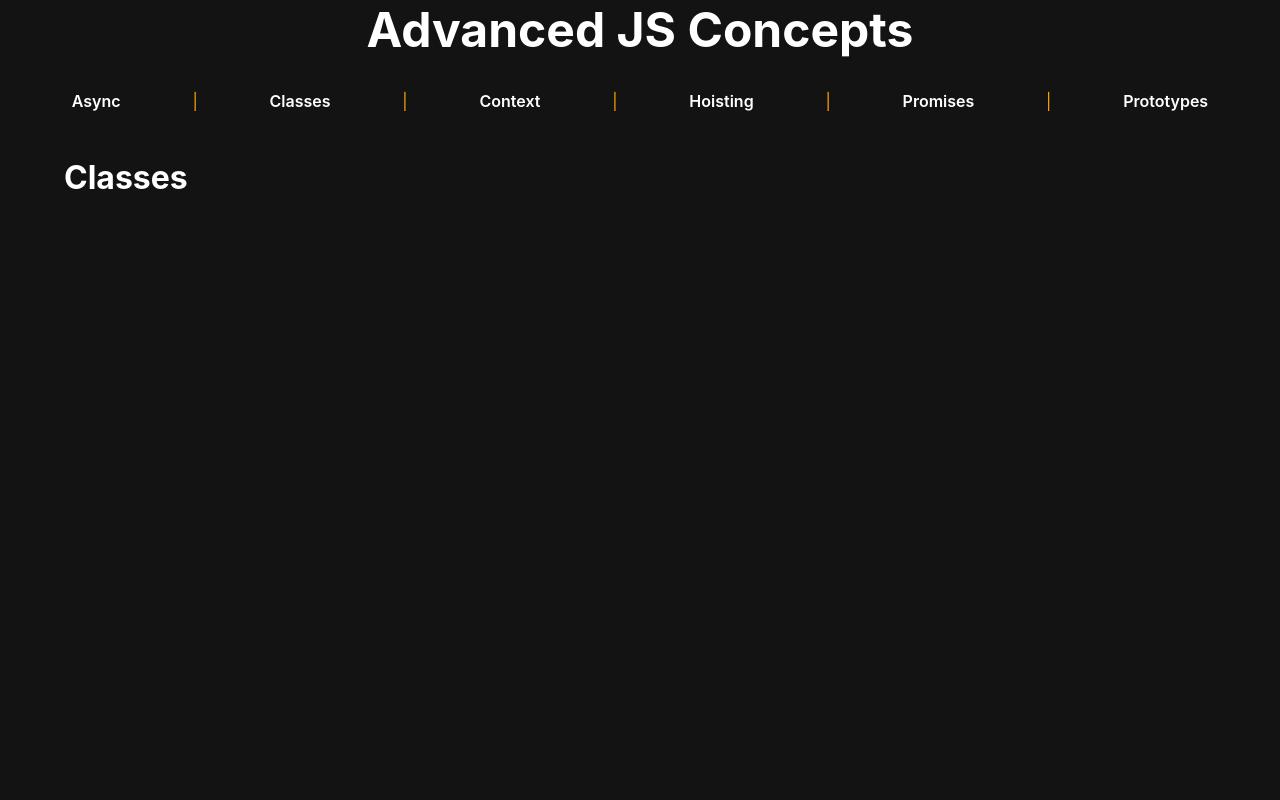
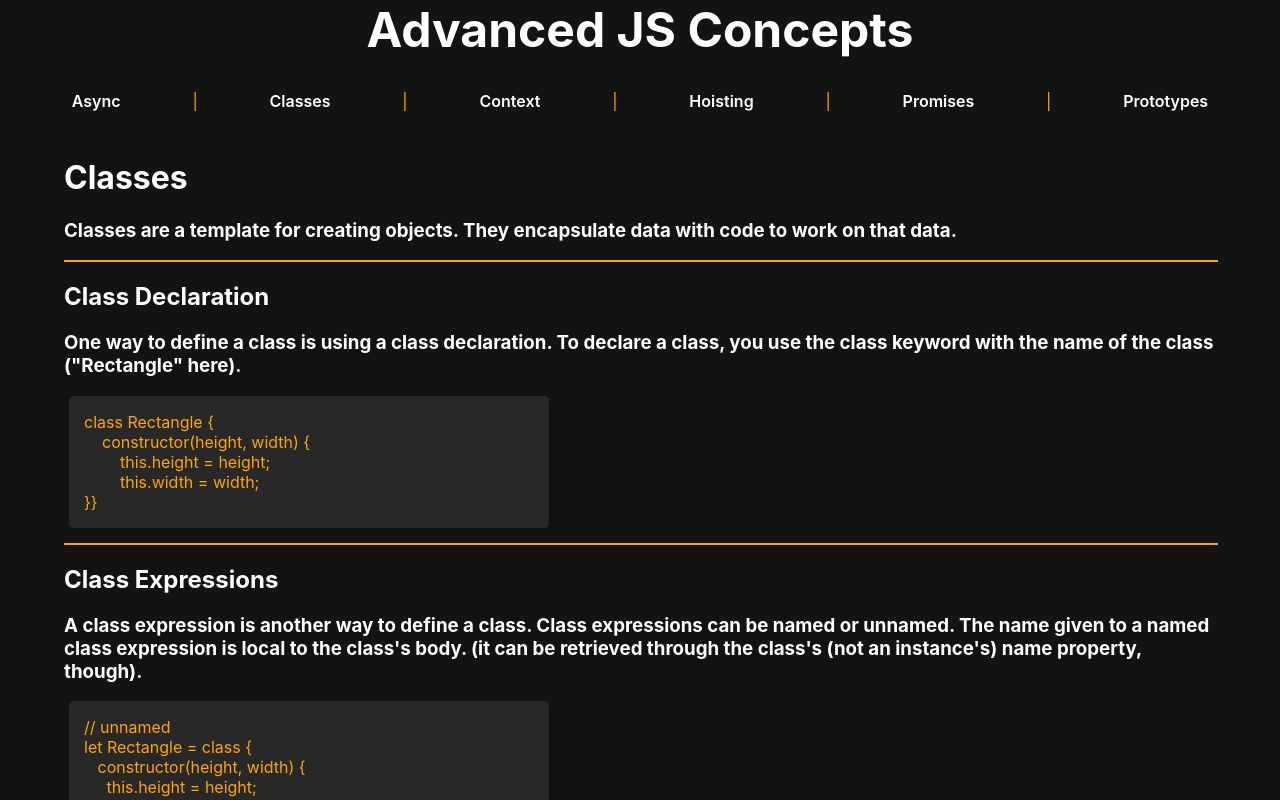
Before and after one commit to DKBoston15/advancedjsconcepts, a React (Create React App) app: page / in a window 1280 px wide. Both pictures are taken after a click on the item "Classes". Shown: the top 800 px of the page. Built offline with nearby package versions, Linux system fonts and the light colour scheme.

Commit message:
Classes Content - Declarations - Expressions - Extension/Inheritance

```diff
--- a/src/components/Classes.js
+++ b/src/components/Classes.js
@@ -1,9 +1,72 @@
 import "../App.css";
+import CodeBlock from "./CodeBlock";
 
 function Classes() {
     return (
         <div className="mainContent">
             <h1>Classes</h1>
+            <h3>
+                Classes are a template for creating objects. They encapsulate
+                data with code to work on that data.
+            </h3>
+            <hr />
+            <h2>Class Declaration</h2>
+            <h3>
+                One way to define a class is using a class declaration. To
+                declare a class, you use the class keyword with the name of the
+                class ("Rectangle" here).
+            </h3>
+            <CodeBlock
+                code={{
+                    __html: `class Rectangle {<br>&nbsp&nbsp&nbsp&nbspconstructor(height, width) {<br>&nbsp&nbsp&nbsp&nbsp&nbsp&nbsp&nbsp&nbspthis.height = height;<br>&nbsp&nbsp&nbsp&nbsp&nbsp&nbsp&nbsp&nbspthis.width = width;<br>}}`
+                }}
+            />
+            <hr />
+            <h2>Class Expressions</h2>
+            <h3>
+                A class expression is another way to define a class. Class
+                expressions can be named or unnamed. The name given to a named
+                class expression is local to the class's body. (it can be
+                retrieved through the class's (not an instance's) name property,
+                though).
+            </h3>
+            <CodeBlock
+                code={{
+                    __html: `// unnamed<br>let Rectangle = class {<br> &nbsp&nbsp constructor(height, width) {<br> &nbsp&nbsp&nbsp&nbsp   this.height = height;<br> &nbsp&nbsp&nbsp&nbsp   this.width = width;<br> &nbsp&nbsp }<br>};<br>console.log(Rectangle.name);<br>// output: "Rectangle"<br><br>// named<br>let Rectangle = class Rectangle2 {<br>&nbsp&nbsp  constructor(height, width) {<br> &nbsp&nbsp&nbsp&nbsp   this.height = height;<br> &nbsp&nbsp&nbsp&nbsp   this.width = width;<br> &nbsp&nbsp }<br>};<br>console.log(Rectangle.name);<br>// output: "Rectangle2"`
+                }}
+            />
+            <hr />
+            <h2>Example</h2>
+            <CodeBlock
+                code={{
+                    __html: `class Person {<br> &nbsp&nbsp   constructor(fn, ln, height) {<br> &nbsp&nbsp&nbsp&nbsp       this.fn = fn;<br> &nbsp&nbsp&nbsp&nbsp       this.ln = ln;<br> &nbsp&nbsp&nbsp&nbsp       this.height = height; //feet<br> &nbsp&nbsp   }<br> &nbsp&nbsp   get heightInInches() {<br> &nbsp&nbsp&nbsp&nbsp       return this.height * 12;<br> &nbsp&nbsp   }<br> &nbsp&nbsp   speak() {<br> &nbsp&nbsp&nbsp&nbsp       return this;<br> &nbsp&nbsp   }<br>}<br><br>const person1 = new Person("George", "The Giant", 10);<br><br>console.log(person1.heightInInches); //120<br>console.log(person1); //Person { fn: 'George', ln: 'The Giant', height: 10 }`
+                }}
+            />
+            <hr />
+            <h2>Extending a Class/Class Inheritance</h2>
+            <h3>
+                Expanding on the example above, let's extend our Person class to
+                add a method to get the person's height in yards.
+            </h3>
+            <CodeBlock
+                code={{
+                    __html: `class Person {<br> &nbsp&nbsp   constructor(fn, ln, height) {<br> &nbsp&nbsp&nbsp&nbsp       this.fn = fn;<br> &nbsp&nbsp&nbsp&nbsp       this.ln = ln;<br> &nbsp&nbsp&nbsp&nbsp       this.height = height; //feet<br> &nbsp&nbsp   }<br> &nbsp&nbsp   get heightInInches() {<br> &nbsp&nbsp&nbsp&nbsp       return this.height * 12;<br> &nbsp&nbsp   }<br> &nbsp&nbsp   speak() {<br> &nbsp&nbsp&nbsp&nbsp       return this;<br> &nbsp&nbsp   }<br>}<br><br>class betterPerson extends Person {<br> &nbsp &nbsp    get heightInYards() {<br> &nbsp &nbsp &nbsp &nbsp        return this.height * 3;<br> &nbsp &nbsp    }<br>}<br><br>const person1 = new Person("George", "The Giant", 10);<br>const person2 = new betterPerson("Alan", "The Ant", 0.01);<br><br>console.log(person1.heightInInches); //120 <br>console.log(person1); //Person { fn: 'George', ln: 'The Giant', height: 10 }<br>console.log(person1.heightInYards); //undefined<br><br>console.log(person2.heightInYards); //0.03`
+                }}
+            />
+            <div className="linkContainer" target="_blank">
+                <a
+                    href="https://developer.mozilla.org/en-US/docs/Web/JavaScript/Reference/Classes"
+                    target="_blank"
+                    rel="noreferrer">
+                    Reference #1 (MDN Web Docs)
+                </a>
+                <a
+                    href="https://www.digitalocean.com/community/tutorials/understanding-classes-in-javascript"
+                    target="_blank"
+                    rel="noreferrer">
+                    Reference #2 (Digital Ocean)
+                </a>
+            </div>
         </div>
     );
 }
--- a/src/components/Hoisting.js
+++ b/src/components/Hoisting.js
@@ -76,6 +76,20 @@ function Hoisting() {
                 </div>
             </div>
             <hr />
+            <h1>Class Hoisting</h1>
+            <h3>
+                An important difference between function declarations and class
+                declarations is that function declarations are hoisted and class
+                declarations are not. You first need to declare your class and
+                then access it, otherwise code like the following will throw a
+                ReferenceError.
+            </h3>
+            <CodeBlock
+                code={{
+                    __html: `const p = new Rectangle(); // ReferenceError<br><br>class Rectangle {}`
+                }}
+            />
+            <hr />
             <h1>TL:DR</h1>
             <ul>
                 <li>
--- a/src/css/CodeBlock.css
+++ b/src/css/CodeBlock.css
@@ -2,7 +2,7 @@
     background-color: #282828;
     border-radius: 5px;
     width: 100%;
-    max-width: 50vh;
+    max-width: 60vh;
     font-size: 1em;
     display: flex;
     justify-content: left;
```
Also changed, not shown: test.js (+26 -15 lines), src/css/Classes.css (added), 1 other file (tests, documents, lock files or other folders).
